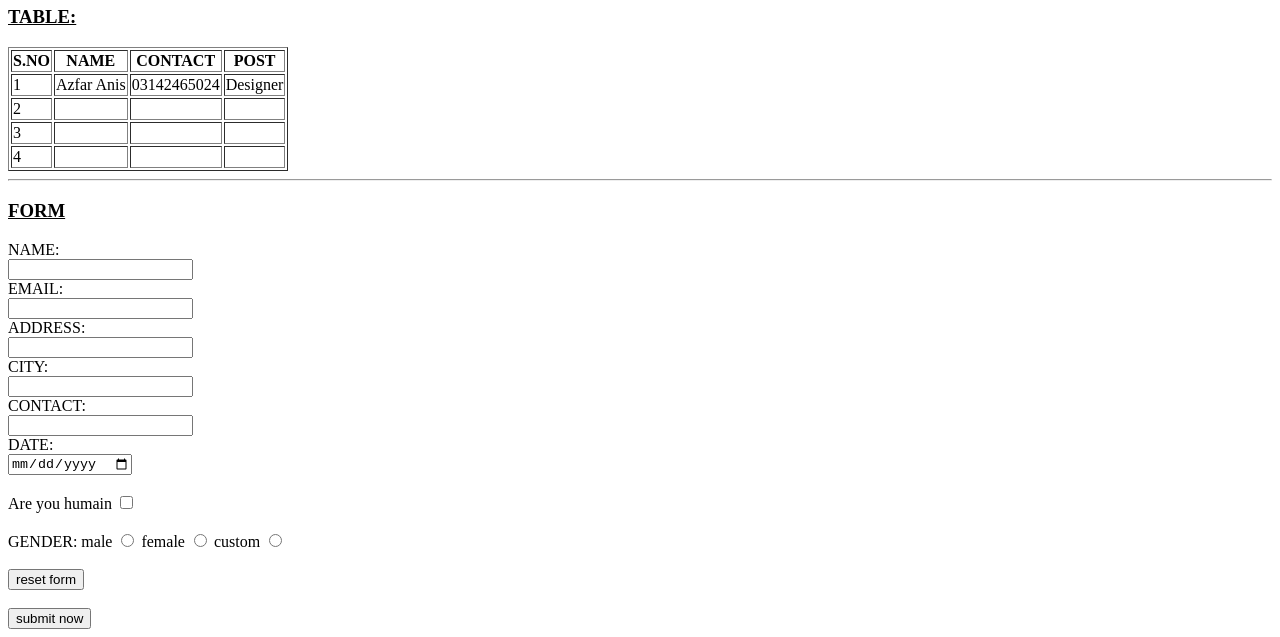
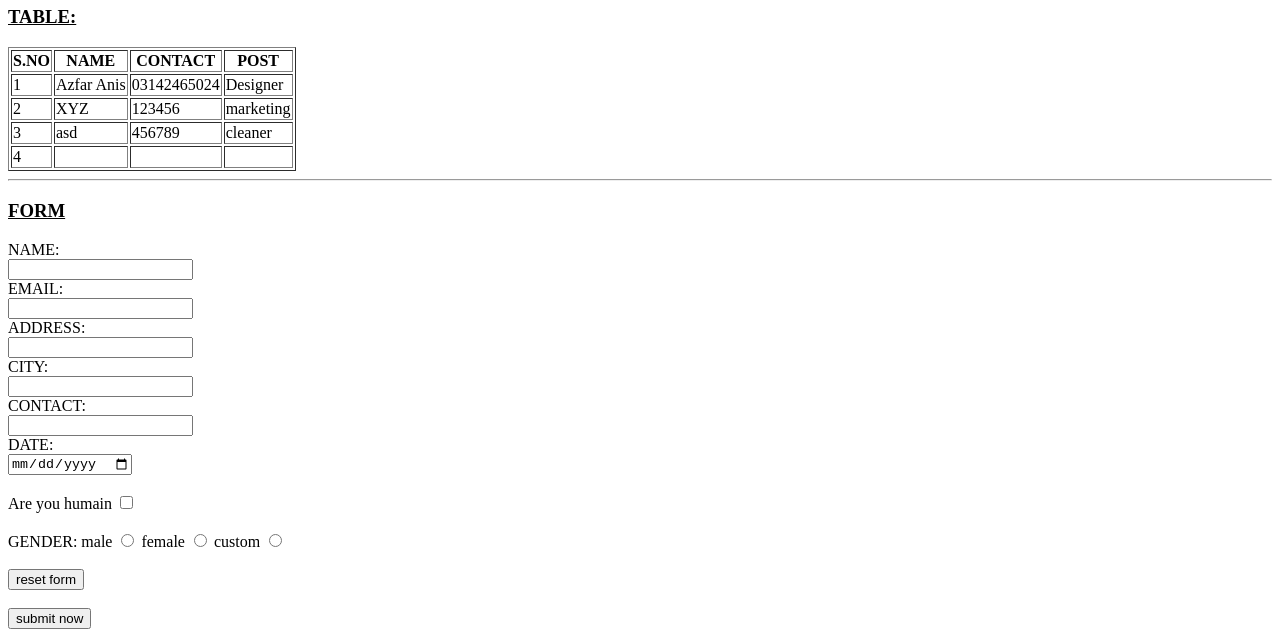
Before and after one commit to azfaranis/azfar, a plain HTML site: page index.html in a window 1280 px wide. Shown: the part 999-1636 px from the top of the page. Drawn offline with Linux system fonts and the light colour scheme.

Commit message:
Add files via upload

```diff
--- a/index.html
+++ b/index.html
@@ -6,7 +6,7 @@
 <head>
     <meta charset="UTF-8">
     <meta name="viewport" content="width=device-width, initial-scale=1.0">
-    <title> 1 assignment of HTML 6-8</title>
+    <title> ASSIGNMENT OF HTML </title>
 </head>
 
 <body>
@@ -314,15 +314,15 @@
                 </tr>
                 <tr>
                     <td>2</td>
-                    <td>  </td>
-                    <td>  </td>
-                    <td>  </td>
+                    <td> XYZ </td>
+                    <td> 123456 </td>
+                    <td> marketing </td>
                 </tr>
                 <tr>
                     <td>3</td>
-                    <td> </td>
-                    <td> </td>
-                    <td> </td>
+                    <td>asd </td>
+                    <td> 456789</td>
+                    <td>cleaner </td>
                 </tr>
                 <tr>
                     <td>4</td>
```
